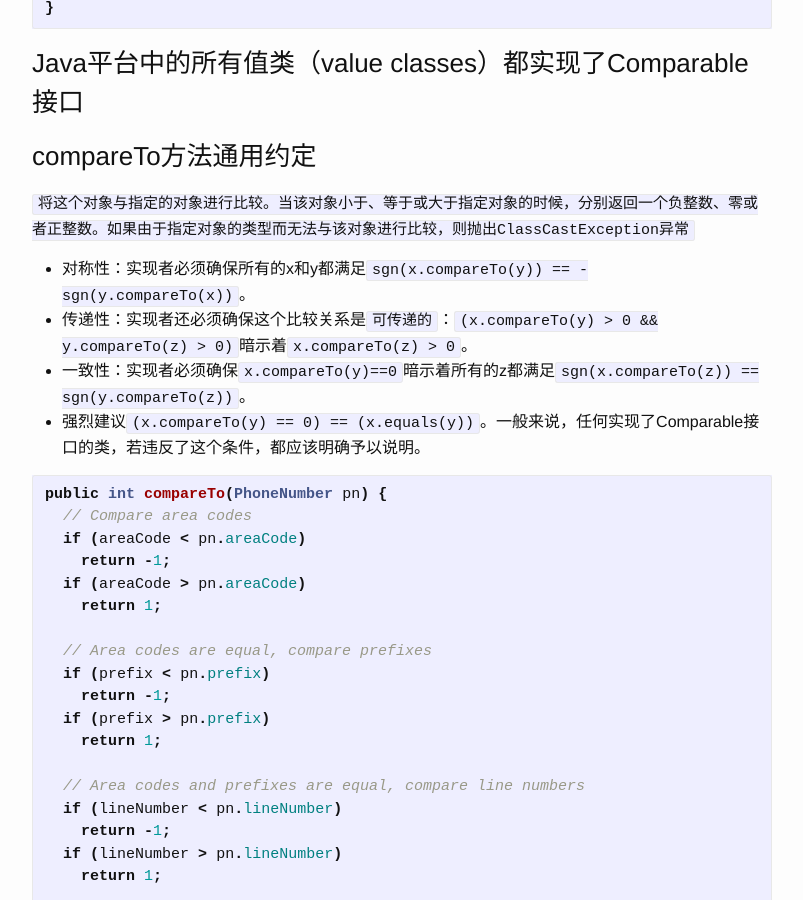
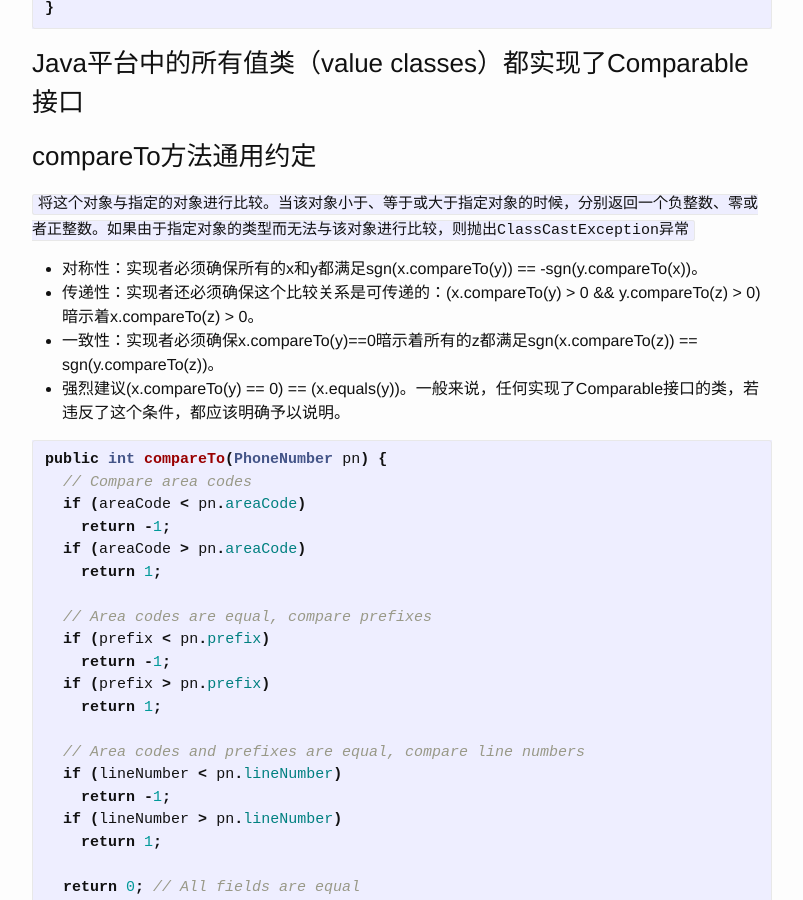
Before and after one commit to willseeyou/willseeyou.github.io, a Jekyll site: the page built from _posts/java/2016-02-18-effective-java-12.md, in a window 1280 px wide and 900 px high, scrolled down 555 px. Shown: the whole window, without its empty margins (238-1041 px from the left). Built offline with Jekyll 4.4.1, drawn with Linux system fonts in a browser that asks for light colours.

Commit message:
change *

```diff
--- a/_posts/java/2016-02-18-effective-java-12.md
+++ b/_posts/java/2016-02-18-effective-java-12.md
@@ -28,10 +28,10 @@
 
 ### compareTo方法通用约定
 `将这个对象与指定的对象进行比较。当该对象小于、等于或大于指定对象的时候，分别返回一个负整数、零或者正整数。如果由于指定对象的类型而无法与该对象进行比较，则抛出ClassCastException异常`<br>
-* 对称性：实现者必须确保所有的x和y都满足`sgn(x.compareTo(y)) == -sgn(y.compareTo(x))`。<br>
-* 传递性：实现者还必须确保这个比较关系是`可传递的`：`(x.compareTo(y) > 0 && y.compareTo(z) > 0)`暗示着`x.compareTo(z) > 0`。<br>
-* 一致性：实现者必须确保`x.compareTo(y)==0`暗示着所有的z都满足`sgn(x.compareTo(z)) == sgn(y.compareTo(z))`。<br>
-* 强烈建议`(x.compareTo(y) == 0) == (x.equals(y))`。一般来说，任何实现了Comparable接口的类，若违反了这个条件，都应该明确予以说明。
+* 对称性：实现者必须确保所有的x和y都满足sgn(x.compareTo(y)) == -sgn(y.compareTo(x))。
+* 传递性：实现者还必须确保这个比较关系是可传递的：(x.compareTo(y) > 0 && y.compareTo(z) > 0)暗示着x.compareTo(z) > 0。
+* 一致性：实现者必须确保x.compareTo(y)==0暗示着所有的z都满足sgn(x.compareTo(z)) == sgn(y.compareTo(z))。
+* 强烈建议(x.compareTo(y) == 0) == (x.equals(y))。一般来说，任何实现了Comparable接口的类，若违反了这个条件，都应该明确予以说明。
 
 ~~~java
 public int compareTo(PhoneNumber pn) {
```
